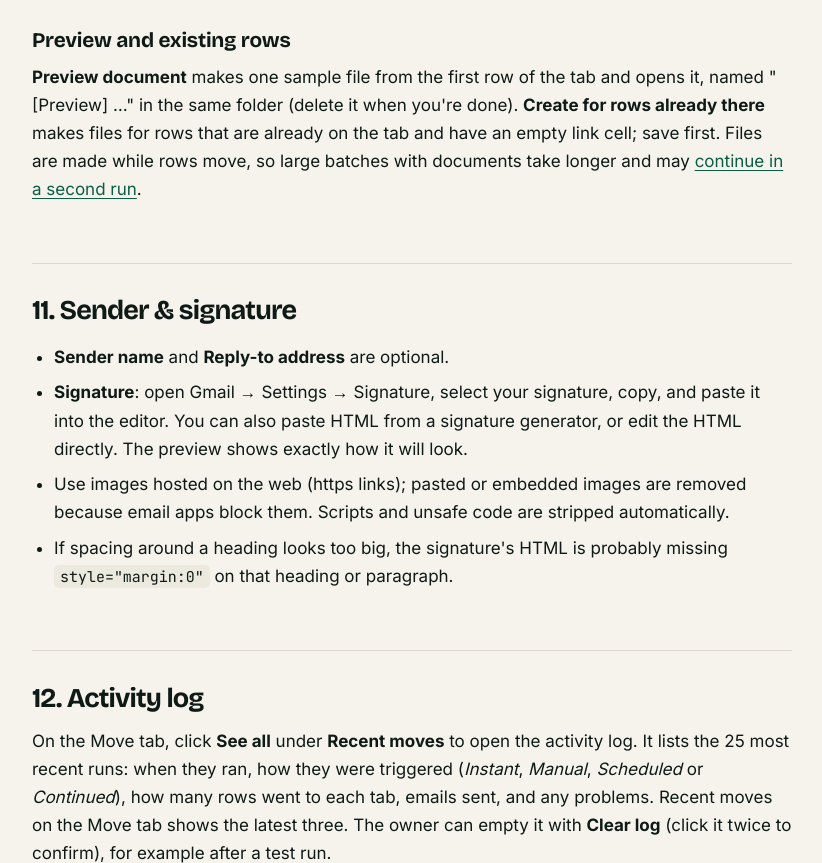
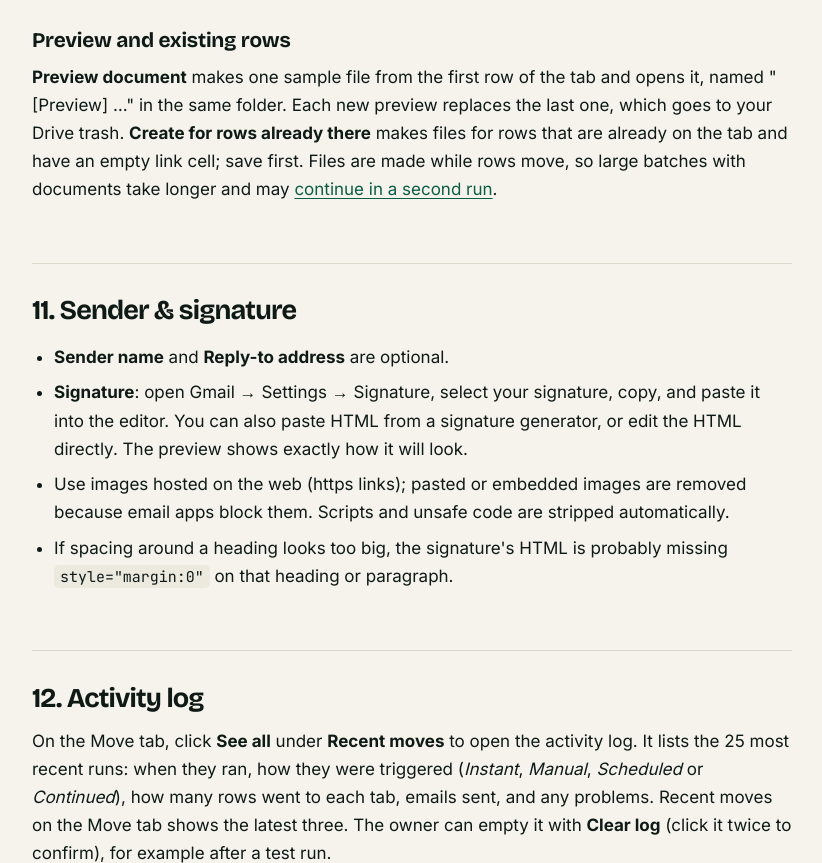
Before and after one commit to raularaw/macrotool-website, a plain HTML site: page apps/tab-transfer/help/index.html in a window 1280 px wide. Shown: the part 8685-9548 px from the top of the page, without its empty margins (332-1154 px from the left). Drawn offline with nearby package versions, Linux system fonts and the light colour scheme.

Commit message:
Guide: a new preview replaces the previous one (#29)
Claude-Session: https://claude.ai/code/session_017TFFwr4QuzSf3JLPSNdRZr

Co-authored-by: Raul Araw <raularaw@gmail.com>
Co-authored-by: Claude Opus 5.5 <noreply@anthropic.com>

```diff
--- a/apps/tab-transfer/help/index.html
+++ b/apps/tab-transfer/help/index.html
@@ -201,7 +201,7 @@
     <h3 id="doc-files">Where the files are saved</h3>
     <p>Everything is saved in the owner's Google Drive, in folders Tab Transfer creates: new documents in <em>Tab Transfer documents › [tab name]</em>, uploaded templates in <em>Tab Transfer templates</em>. Templates you pick from Drive stay where they are and are only read. Tab Transfer uses Google's <code>drive.file</code> permission, so it can only see the templates you choose and the files it creates, never the rest of your Drive.</p>
     <h3 id="doc-existing">Preview and existing rows</h3>
-    <p><strong>Preview document</strong> makes one sample file from the first row of the tab and opens it, named "[Preview] …" in the same folder (delete it when you're done). <strong>Create for rows already there</strong> makes files for rows that are already on the tab and have an empty link cell; save first. Files are made while rows move, so large batches with documents take longer and may <a href="#large-runs">continue in a second run</a>.</p>
+    <p><strong>Preview document</strong> makes one sample file from the first row of the tab and opens it, named "[Preview] …" in the same folder. Each new preview replaces the last one, which goes to your Drive trash. <strong>Create for rows already there</strong> makes files for rows that are already on the tab and have an empty link cell; save first. Files are made while rows move, so large batches with documents take longer and may <a href="#large-runs">continue in a second run</a>.</p>
 
     <h2 id="signature">11. Sender &amp; signature</h2>
     <ul>
```
